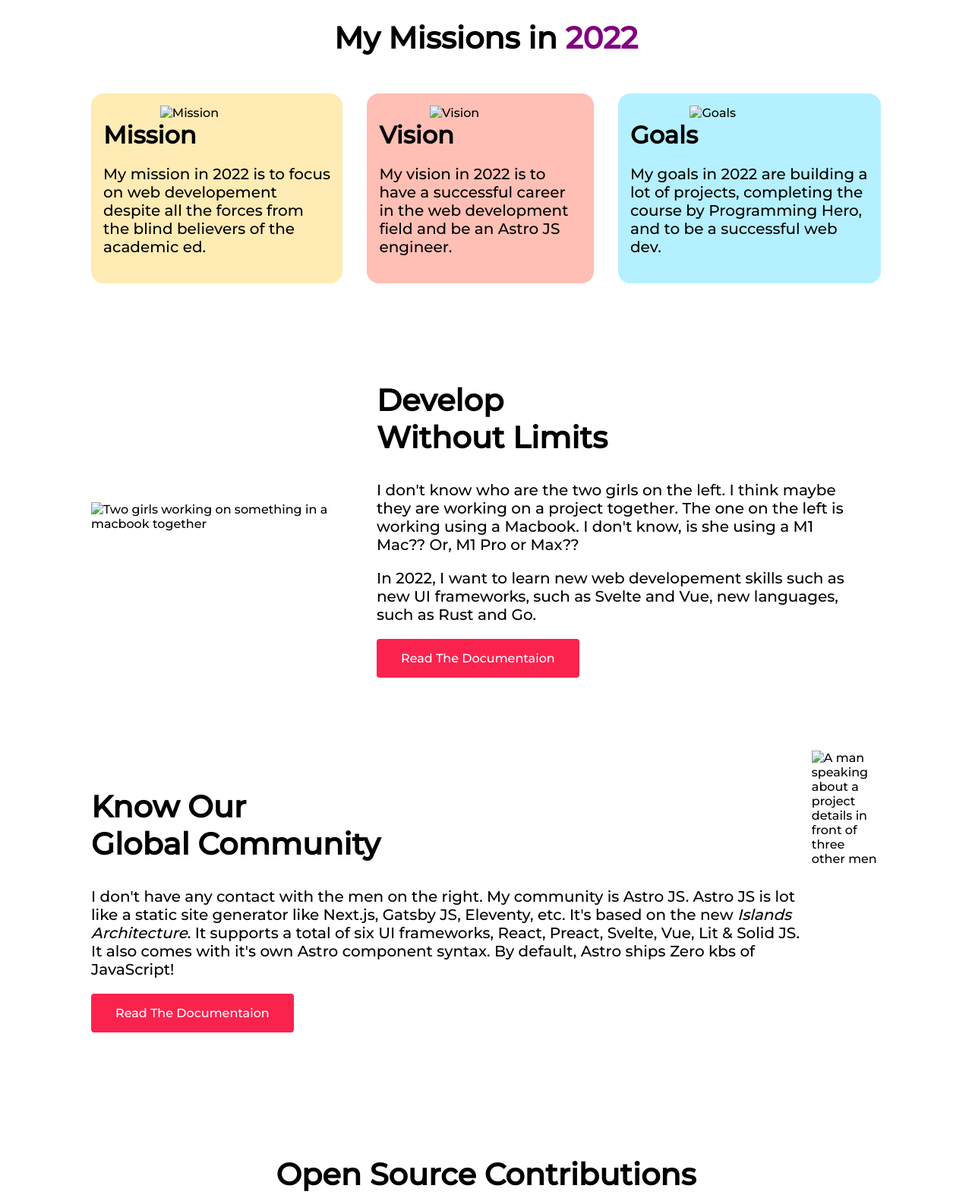
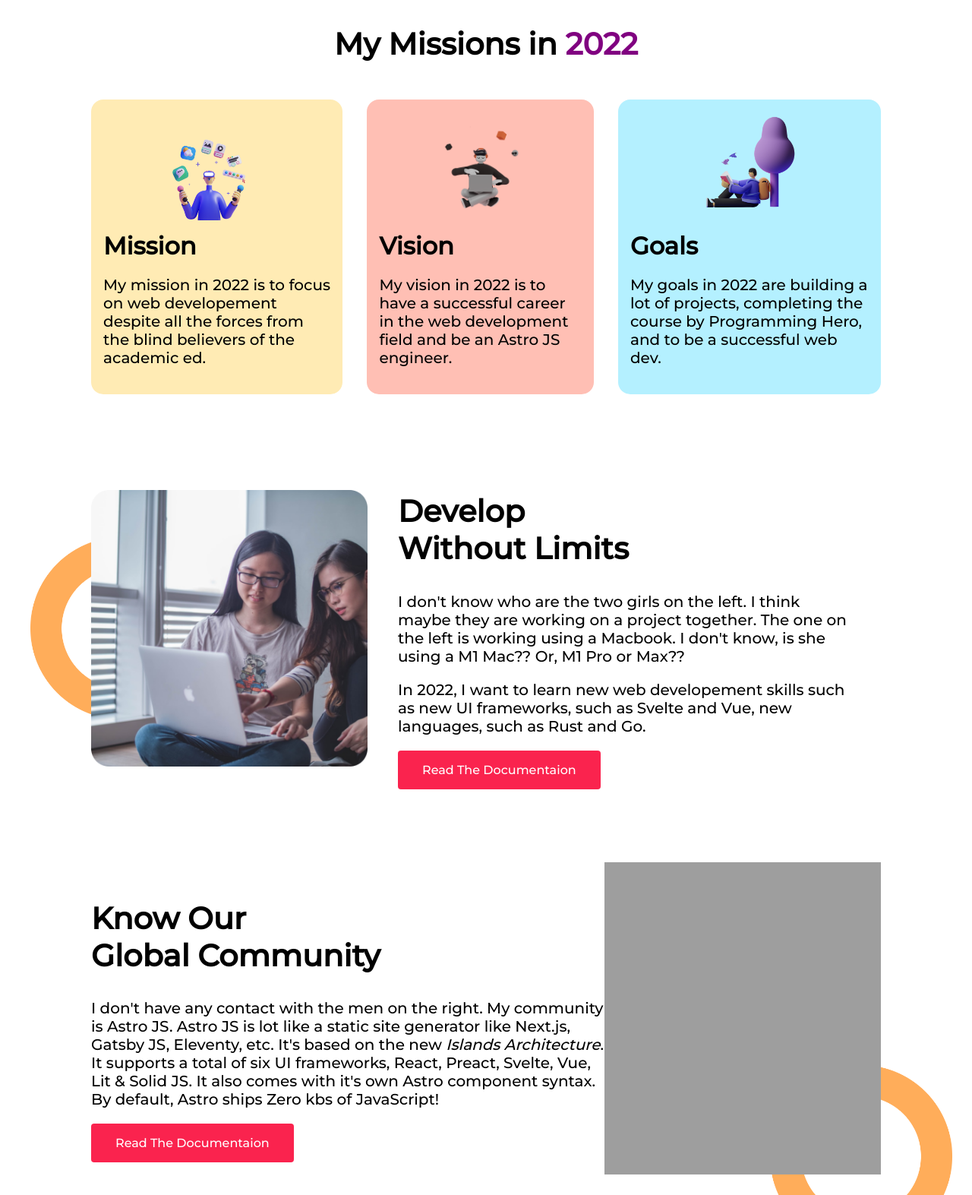
Before and after one commit to RafidMuhymin/mission-2022, a plain HTML site: page index.html in a window 1280 px wide. Shown: the part 500-2073 px from the top of the page at 76% size. Drawn offline with Linux system fonts and the light colour scheme; the site is published under a folder, as on GitHub Pages, so addresses that start at the root find nothing.

Commit message:
made image srcs current path relative

```diff
--- a/index.html
+++ b/index.html
@@ -29,7 +29,7 @@
       </div>
       <div class="flex justify-center items-center w-50">
         <img
-          src="/images/person/person-3.png"
+          src="images/person/person-3.png"
           alt="A man wearing glasses on the front on a orange-ish gradient background"
         />
       </div>
@@ -42,7 +42,7 @@
 
       <div class="flex py-4 px-30">
         <div class="flex flex-column resolution">
-          <img src="/images/illustrators/illustrator-1.png" alt="Mission" />
+          <img src="images/illustrators/illustrator-1.png" alt="Mission" />
           <h3>Mission</h3>
           <p>
             My mission in 2022 is to focus on web developement despite all the
@@ -50,7 +50,7 @@
           </p>
         </div>
         <div class="flex flex-column resolution">
-          <img src="/images/illustrators/illustrator-2.png" alt="Vision" />
+          <img src="images/illustrators/illustrator-2.png" alt="Vision" />
           <h3>Vision</h3>
           <p>
             My vision in 2022 is to have a successful career in the web
@@ -58,7 +58,7 @@
           </p>
         </div>
         <div class="flex flex-column resolution">
-          <img src="/images/illustrators/illustrator-3.png" alt="Goals" />
+          <img src="images/illustrators/illustrator-3.png" alt="Goals" />
           <h3>Goals</h3>
           <p>
             My goals in 2022 are building a lot of projects, completing the
@@ -70,7 +70,7 @@
 
     <div id="collaboration" class="flex items-center px-30">
       <img
-        src="/images/pictures/coding.png"
+        src="images/pictures/coding.png"
         alt="Two girls working on something in a macbook together"
       />
 
@@ -112,7 +112,7 @@
       </div>
 
       <img
-        src="/images/pictures/project.png"
+        src="images/pictures/project.png"
         alt="A man speaking about a project details in front of three other men"
       />
     </div>
--- a/style.css
+++ b/style.css
@@ -82,7 +82,7 @@ p {
 }
 
 #collaboration {
-  background-image: url(/images/shapes/shape-1.png);
+  background-image: url(images/shapes/shape-1.png);
   background-size: 15rem 15rem;
   background-position: 2.5rem center;
   background-repeat: no-repeat;
@@ -100,7 +100,7 @@ p {
 
 #community {
   margin: -4rem auto;
-  background-image: url(/images/shapes/shape-1.png);
+  background-image: url(images/shapes/shape-1.png);
   background-size: 15rem 15rem;
   background-position: 97.5% bottom;
   background-repeat: no-repeat;
@@ -117,8 +117,8 @@ p {
 }
 
 #oss {
-  background-image: url(/images/shapes/shape-5.png),
-    url(/images/shapes/shape-5.png);
+  background-image: url(images/shapes/shape-5.png),
+    url(images/shapes/shape-5.png);
   background-size: 15rem 15rem;
   background-position: 97.5% 60%, 2.5% 60%;
   background-repeat: no-repeat;
```
